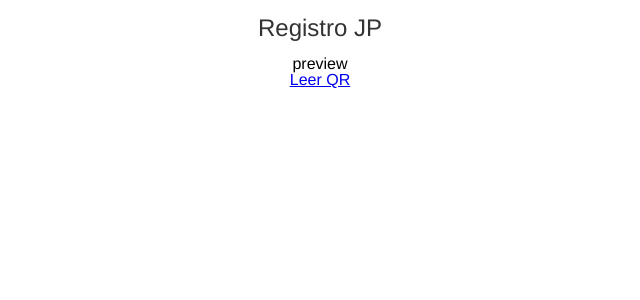
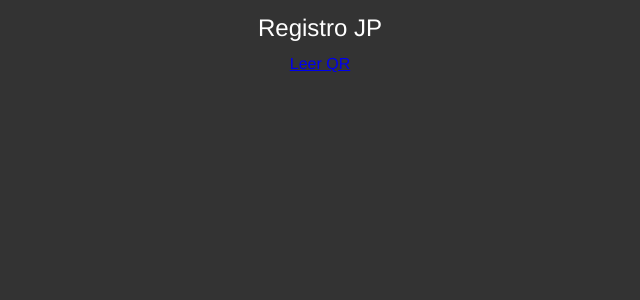
Before and after one commit to alavado/jp-qr-excel, a React (Create React App) app: page /preview in a window 1280 px wide. Shown: the top 300 px of the page, without its empty margins (320-960 px from the left). Built offline with nearby package versions, Linux system fonts and the light colour scheme.

Commit message:
dispatch

```diff
--- a/src/components/App/App.css
+++ b/src/components/App/App.css
@@ -7,6 +7,9 @@
   flex-direction: column;
   align-items: center;
   font-family: Helvetica, Arial, sans-serif;
+  background-color: #333333;
+  color: white;
+  min-height: 100vh;
 }
 
 #contenido {
@@ -23,7 +26,7 @@
 }
 
 #barra-superior {
-  color: #333;
+  color: white;
   width: 100vw;
   text-align: center;
   padding: 16px 0;
--- a/src/components/LectorQR/LectorQR.js
+++ b/src/components/LectorQR/LectorQR.js
@@ -3,15 +3,19 @@ import QrReader from 'react-qr-reader'
 import { useHistory } from 'react-router-dom'
 import beep from '../../assets/beep.wav'
 import './LectorQR.css'
+import { useDispatch } from 'react-redux'
+import { fijarDatosNuevoRegistro } from '../../redux/actions'
 
 const LectorQR = () => {
 
   const audio = new Audio(beep)
   const history = useHistory()
+  const dispatch = useDispatch()
 
   const handleScan = data => {
     if (data) {
       audio.play()
+      dispatch(fijarDatosNuevoRegistro(data))
       history.push('/preview')
     }
   }
--- a/src/components/PrevizualizacionNuevoRegistro/PrevisualizacionNuevoRegistro.js
+++ b/src/components/PrevizualizacionNuevoRegistro/PrevisualizacionNuevoRegistro.js
@@ -1,10 +1,14 @@
 import React from 'react'
 import './PrevisualizacionNuevoRegistro.css'
+import { useSelector } from 'react-redux'
 
 const PrevisualizacionNuevoRegistro = () => {
+
+  const datosNuevoRegistro = useSelector(state => state.registros.datosNuevoRegistro)
+
   return (
     <div>
-      preview
+      { datosNuevoRegistro && datosNuevoRegistro.map(d => <p>{d}</p>) }
     </div>
   )
 }
--- a/src/redux/actions.js
+++ b/src/redux/actions.js
@@ -1,6 +1,6 @@
 import { FIJAR_DATOS_NUEVO_REGISTRO } from "./actionTypes";
 
-export const actualizarDispositivos = datos => ({
+export const fijarDatosNuevoRegistro = datos => ({
   type: FIJAR_DATOS_NUEVO_REGISTRO,
   payload: datos
 })
--- a/src/redux/reducers/registros.js
+++ b/src/redux/reducers/registros.js
@@ -1,7 +1,7 @@
 import { FIJAR_DATOS_NUEVO_REGISTRO } from "../actionTypes"
 
 const initialState = {
-  datosNuevoRegistro: {}
+  datosNuevoRegistro: ''
 }
 
 export default function(state = initialState, action) {
@@ -9,7 +9,7 @@ export default function(state = initialState, action) {
     case FIJAR_DATOS_NUEVO_REGISTRO: {
       return {
         ...state,
-        datosNuevoRegistro: action.payload
+        datosNuevoRegistro: action.payload.split('\n')
       }
     }
     default:
```
